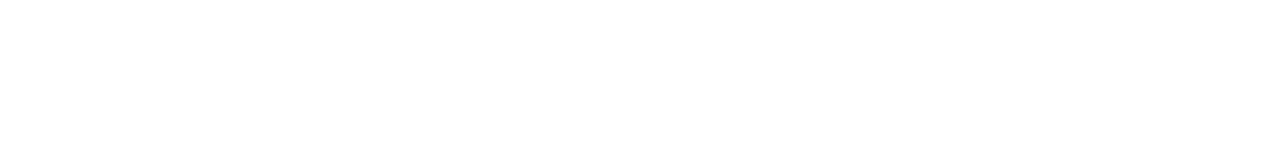
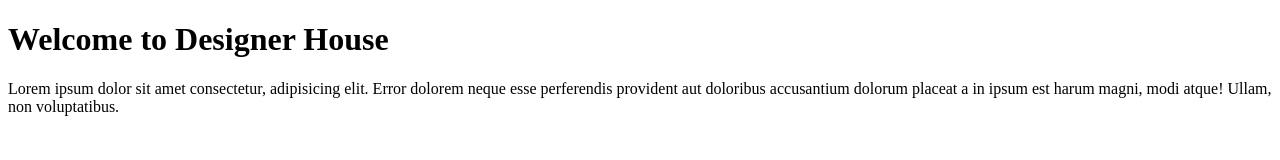
Before and after one commit to mxmahbub-me/portfolio_website, a plain HTML site: page index.html in a window 1280 px wide. Drawn offline with Linux system fonts and the light colour scheme.

Commit message:
updatetext

```diff
--- a/index.html
+++ b/index.html
@@ -6,6 +6,7 @@
     <title>Document</title>
 </head>
 <body>
-
+    <h1> Welcome to Designer House</h1>
+    <p>Lorem ipsum dolor sit amet consectetur, adipisicing elit. Error dolorem neque esse perferendis provident aut doloribus accusantium dolorum placeat a in ipsum est harum magni, modi atque! Ullam, non voluptatibus.</p>
 </body>
 </html>
```
